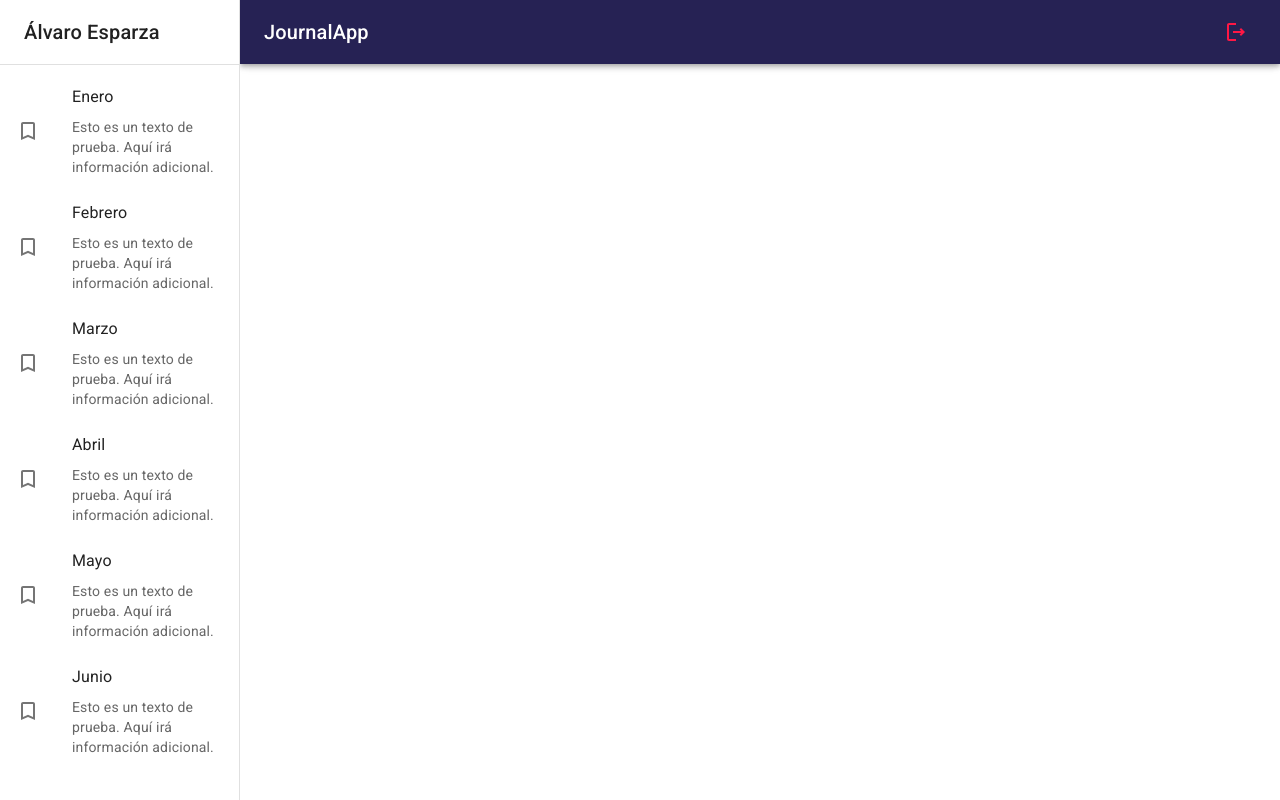
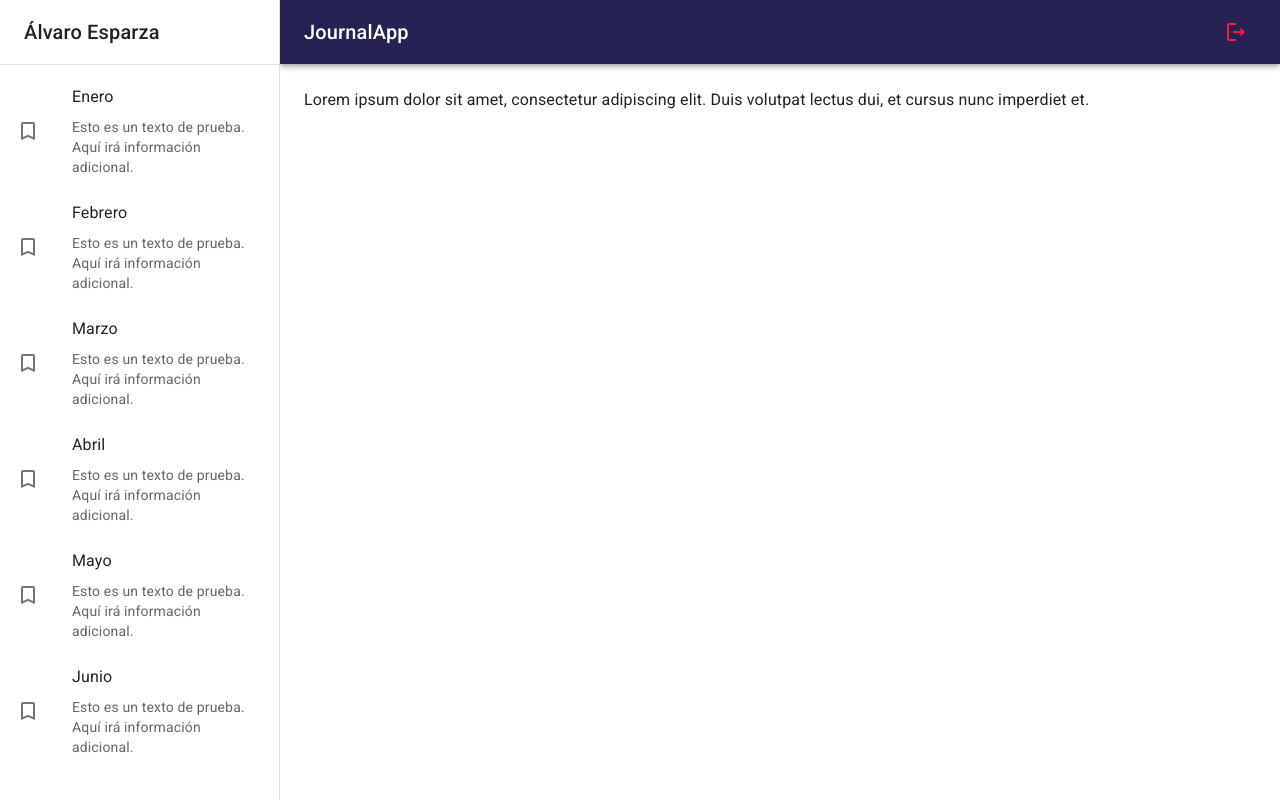
Before and after one commit to alesbe/journal-app, a React (Vite) app: page / in a window 1280 px wide. Built offline with nearby package versions, Linux system fonts and the light colour scheme.

Commit message:
added toolbar and modified drawer size

```diff
--- a/src/journal/layout/JournalLayout.jsx
+++ b/src/journal/layout/JournalLayout.jsx
@@ -1,4 +1,4 @@
-import { Box } from "@mui/material"
+import { Box, Toolbar } from "@mui/material"
 /*
 Importación sin archivo de barril:
 import { NavBar } from "../components/NavBar";
@@ -7,7 +7,7 @@ import { SideBar } from "../components/SideBar";*/
 // Con archivo de barril:
 import { NavBar, SideBar } from "../components";
 
-const drawerWidth = 240;
+const drawerWidth = 280;
 
 export const JournalLayout = ({ children }) => {
   return (
@@ -21,7 +21,7 @@ export const JournalLayout = ({ children }) => {
             component = 'main'
             sx = {{ flexGrow: 1, p: 3 }}
         >
-            {/* Toolbar */}
+            <Toolbar/>
 
             { children }
         </Box>
```
